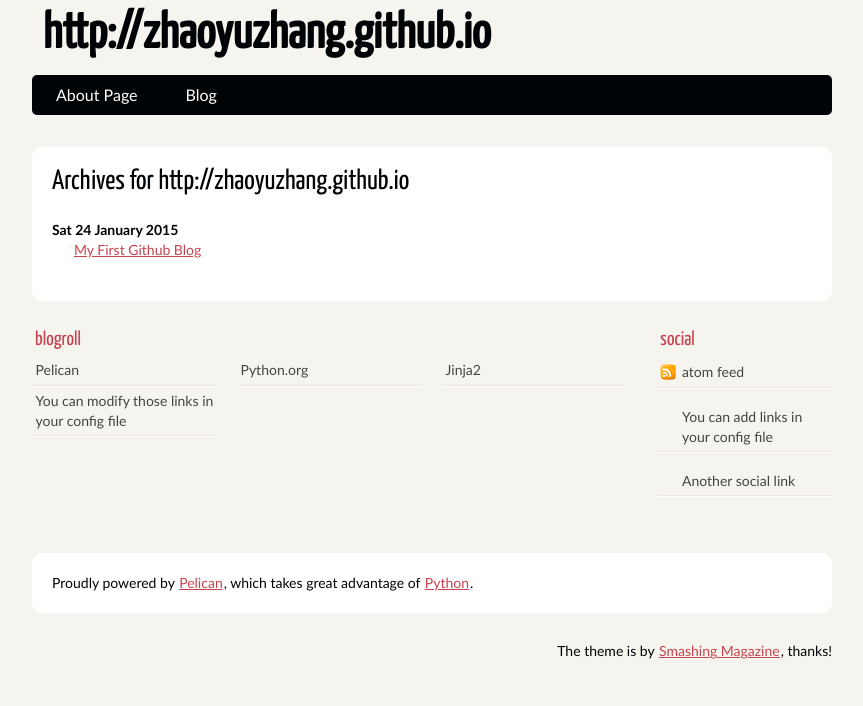
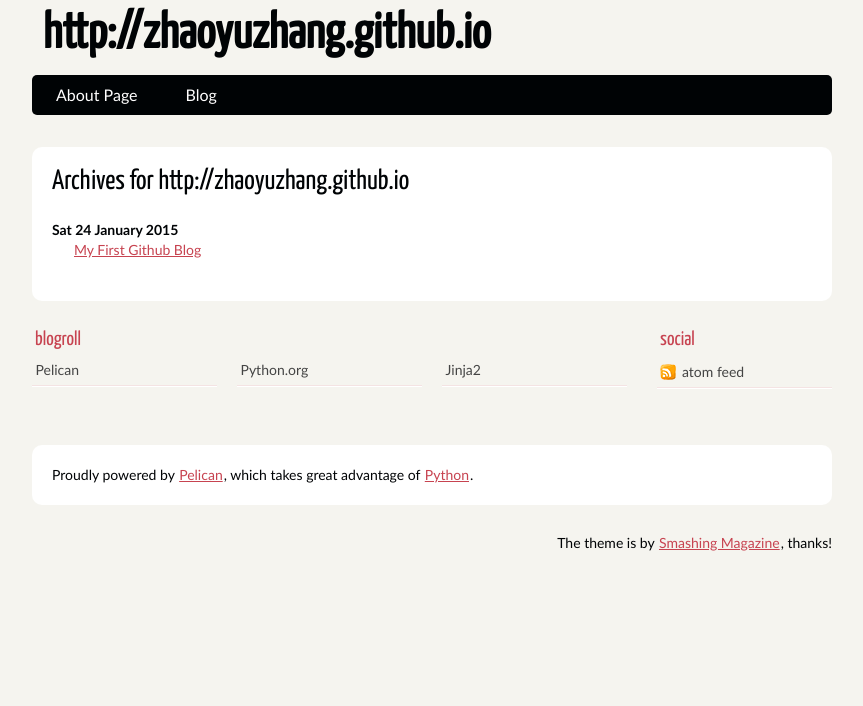
Before and after one commit to zhaoyuzhang/zhaoyuzhang.github.io, a plain HTML site: page archives.html in a window 1280 px wide. Shown: the whole page, without its empty margins (208-1071 px from the left). Drawn offline with Linux system fonts and the light colour scheme.

```diff
--- a/archives.html
+++ b/archives.html
@@ -34,7 +34,6 @@
                             <li><a href="http://getpelican.com/">Pelican</a></li>
                             <li><a href="http://python.org/">Python.org</a></li>
                             <li><a href="http://jinja.pocoo.org/">Jinja2</a></li>
-                            <li><a href="#">You can modify those links in your config file</a></li>
                         </ul>
                 </div><!-- /.blogroll -->
                 <div class="social">
@@ -42,8 +41,6 @@
                         <ul>
                             <li><a href="http://zhaoyuzhang.github.io/feeds/all.atom.xml" type="application/atom+xml" rel="alternate">atom feed</a></li>
 
-                            <li><a href="#">You can add links in your config file</a></li>
-                            <li><a href="#">Another social link</a></li>
                         </ul>
                 </div><!-- /.social -->
         </section><!-- /#extras -->
```
Also changed, not shown: author/zhaoyu-zhang.html (+0 -3 lines), authors.html (+0 -3 lines), categories.html (+0 -3 lines), category/blog.html (+0 -3 lines), index.html (+0 -3 lines), my-first-post.html (+0 -3 lines), pages/about-page.html (+0 -3 lines), tag/github.html (+0 -3 lines), tag/publishing.html (+0 -3 lines), tags.html (+0 -3 lines), 1 other file.
